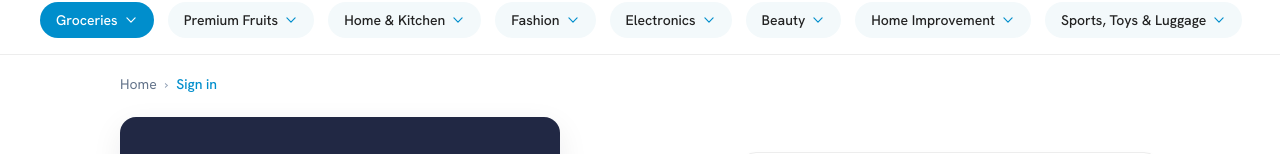
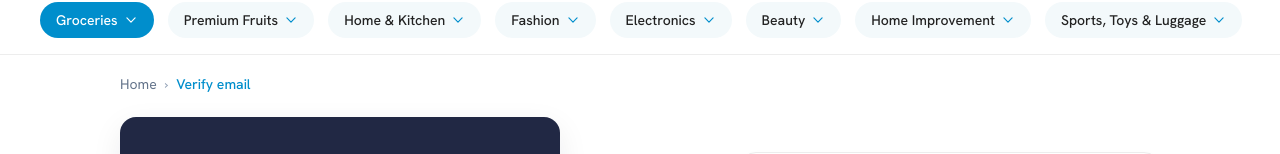
Before and after one commit to dikshaaas/ecommerce-frontend, a React (Vite) app: page /verify-email in a window 1280 px wide. Shown: the part 148-302 px from the top of the page. Built offline with nearby package versions, Linux system fonts and the light colour scheme; a web font is replaced by a local one.

Commit message:
refactor: fixed the breadcumbs for the login

```diff
--- a/src/components/auth/AuthLayout.tsx
+++ b/src/components/auth/AuthLayout.tsx
@@ -8,30 +8,52 @@ import AuthPromoPanel from "./AuthPromoPanel";
 import "./auth.css";
 
 type AuthLayoutProps = {
-  current: "Sign in" | "Sign up" | "Sign In" | "Sign Up";
+  current:
+    | "Sign in"
+    | "Sign up"
+    | "Sign In"
+    | "Sign Up"
+    | "Forgot your password?"
+    | "Forgot password"
+    | "Verify email";
   children: ReactNode;
 };
 
 export default function AuthLayout({ current, children }: AuthLayoutProps) {
   const isSignUp = current.toLowerCase().includes("up");
-  const displayLabel = isSignUp ? "Sign up" : "Sign in";
+  const displayLabel =
+    current === "Forgot your password?"
+      ? current
+      : current === "Forgot password" || current === "Verify email"
+        ? current
+        : isSignUp
+          ? "Sign up"
+          : "Sign in";
 
   return (
     <div className="auth-page">
       <TopBar />
       <Header />
       <NavBar />
+
       <div className="auth-breadcrumb-wrap">
-        <Breadcrumb items={[{ label: "Home", path: "/" }, { label: displayLabel }]} />
+        <Breadcrumb
+          items={[{ label: "Home", path: "/" }, { label: displayLabel }]}
+        />
       </div>
+
       <main className="auth-main">
         <div className="auth-layout">
           <AuthPromoPanel />
-          <section className={`auth-card${isSignUp ? " auth-signup-card" : ""}`}>
+
+          <section
+            className={`auth-card${isSignUp ? " auth-signup-card" : ""}`}
+          >
             {children}
           </section>
         </div>
       </main>
+
       <Footer variant="compact" />
     </div>
   );
```
